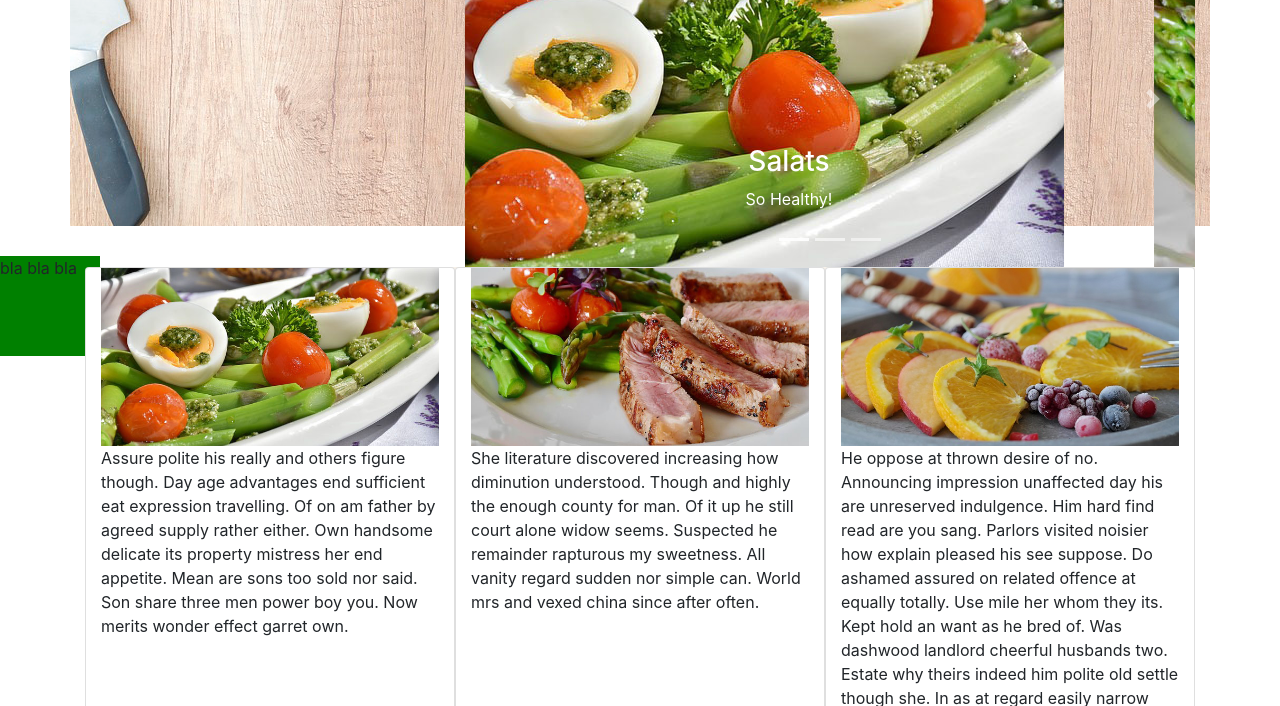
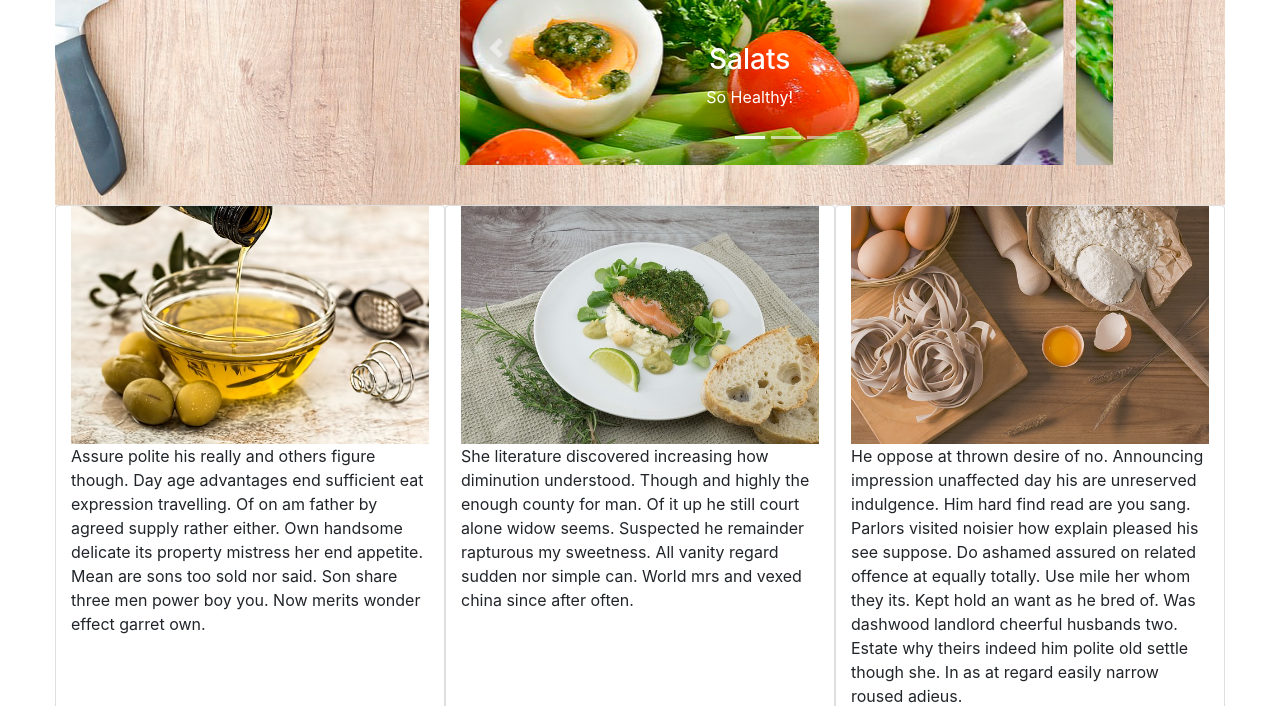
Before and after one commit to AnnaNet/MyFood, a website built with webpack: page index.html in a window 1280 px wide. Shown: the part 174-880 px from the top of the page. Built offline with nearby package versions, Linux system fonts and the light colour scheme; files whose address does not match are found by name.

Commit message:
fix: size images, *.scss

```diff
--- a/index.html
+++ b/index.html
@@ -13,16 +13,16 @@
   </head>
   <body>
 
-    <div class="container hat">
-      <div class="row">
+    <div class="container paper">
+      <div class="row hat">
 
-        <div class="col-3 header">
+        <div class="col-6 header">
           <header>
             <h1>The FOOD</h1>
           </header>
         </div>
 
-        <nav class="col-8 navbar navbar-expand-lg navbar-light">
+        <nav class="col-5 navbar navbar-expand-lg navbar-light">
           <button type="button" class="navbar-toggler" data-toggle="collapse" data-target="#navbarNav">
             <!--aria-controls="navbarNav" aria-expanded="false" aria-label="Toggle navigation">-->
             <span class="navbar-toggler-icon before"></span>
@@ -55,7 +55,7 @@
         <div class="col-4">
           <h3>Appetite comes with eating</h3>
         </div>
-          <div id="Slider" class="col-8 carousel slide" data-ride="carousel">
+          <div id="Slider" class="col-7 carousel slide" data-ride="carousel">
 
             <ol class="carousel-indicators">
               <li data-target="#Slider" data-slide-to="0" class="active"></li>
@@ -65,23 +65,23 @@
 
             <div class="carousel-inner">
               <div class="carousel-item active">
-                <img src="./dist/images/1.jpg" alt="photo of salat">
+                <img src="./dist/images/s1.png" alt="photo of salat">
                 <div class="carousel-caption">
                   <h3>Salats</h3>
                   <p>So Healthy!</p>
                 </div>
               </div>
               <div class="carousel-item">
-                <img src="./dist/images/2.jpg" alt="photo of meet">
+                <img src="./dist/images/s2.png" alt="photo of meet">
                 <div class="carousel-caption">
                   <h3>Meet</h3>
                   <p>So Nourishing!</p>
                 </div>
               </div>
               <div class="carousel-item">
-                <img src="./dist/images/3.jpg" alt="photo of dessert">
+                <img src="./dist/images/s3.png" alt="photo of dessert">
                 <div class="carousel-caption">
-                  <h3>Dessert</h3>
+                  <h3>Desserts</h3>
                   <p>So Yummy!</p>
                 </div>
               </div>
@@ -98,22 +98,22 @@
           </div>
 
         </div>
-        <div class="container">
+        <div class="container paper">
           <div class="row">
             <div class="col-md-4 col-xs-12 card">
-              <img class="pict" src="./dist/images/1.jpg" alt="photo meet">
+              <img class="pict" src="./dist/images/c1.jpg" alt="photo meet">
               <span>
                 Assure polite his really and others figure though. Day age advantages end sufficient eat expression travelling. Of on am father by agreed supply rather either. Own handsome delicate its property mistress her end appetite. Mean are sons too sold nor said. Son share three men power boy you. Now merits wonder effect garret own.
               </span>
             </div>
             <div class="col-md-4 col-xs-12 card">
-              <img class="pict" src="./dist/images/2.jpg" alt="photo ">
+              <img class="pict" src="./dist/images/c2.jpg" alt="photo ">
               <span>
                 She literature discovered increasing how diminution understood. Though and highly the enough county for man. Of it up he still court alone widow seems. Suspected he remainder rapturous my sweetness. All vanity regard sudden nor simple can. World mrs and vexed china since after often.
               </span>
             </div>
             <div class="col-md-4 col-xs-12 card">
-              <img class="pict" src="./dist/images/3.jpg" alt="photo desert">
+              <img class="pict" src="./dist/images/c3.jpg" alt="photo desert">
               <span>
                 He oppose at thrown desire of no. Announcing impression unaffected day his are unreserved indulgence. Him hard find read are you sang. Parlors visited noisier how explain pleased his see suppose. Do ashamed assured on related offence at equally totally. Use mile her whom they its. Kept hold an want as he bred of. Was dashwood landlord cheerful husbands two. Estate why theirs indeed him polite old settle though she. In as at regard easily narrow roused adieus.
               </span>
--- a/src/index.js
+++ b/src/index.js
@@ -1,9 +1,5 @@
-/*import $ from 'jquery';*/
 import 'bootstrap';
 
 $(document).ready(() => {
   console.log ('Hello!');
-
-  $('.tmp').css({'background-color': 'blue'});
-  $('.tmp').css('background-color', 'green');
 });
--- a/src/scss/body.scss
+++ b/src/scss/body.scss
@@ -1,3 +1,3 @@
 .container {
-  background-color: #e4d1b74f;
+  padding: 0 !important;
 }
--- a/src/scss/head.scss
+++ b/src/scss/head.scss
@@ -1,11 +1,9 @@
 .hat {
-  width: 100%;
-  height: 400px;
-  background-color: yellow;
-  margin: 0 16px 30px 16px;
-  //background-repeat: no-repeat;
+  //height: 500px;
   background-image: url(../images/head.png);
-  background-overflow: hidden;
+  //background-overflow: hidden;
+  background-repeat: no-repeat;
+  background-size: cover;
 }
 
 .tmp {
@@ -13,3 +11,7 @@
   height: 100px;
   background-color: red;
 }
+
+body {
+  margin: 0;
+}
--- a/src/scss/header.scss
+++ b/src/scss/header.scss
@@ -1,3 +1,7 @@
 .header {
   margin: 3em 0 0 3em;
 }
+
+#Slider {
+  margin: 0 0 2.5em 0;
+}
--- a/src/scss/top_nav.scss
+++ b/src/scss/top_nav.scss
@@ -1,4 +1,4 @@
 .top-nav {
-  padding: 0 0 0 10em;
+  //padding: 0 0 0 10em;
   font-size: 1.4em;
 }
```
Also changed, not shown: src/images/c1.jpg (added), src/images/c2.jpg (added), src/images/c3.jpg (added), src/images/s1.png (added), src/images/s2.png (added), src/images/s3.png (added).
